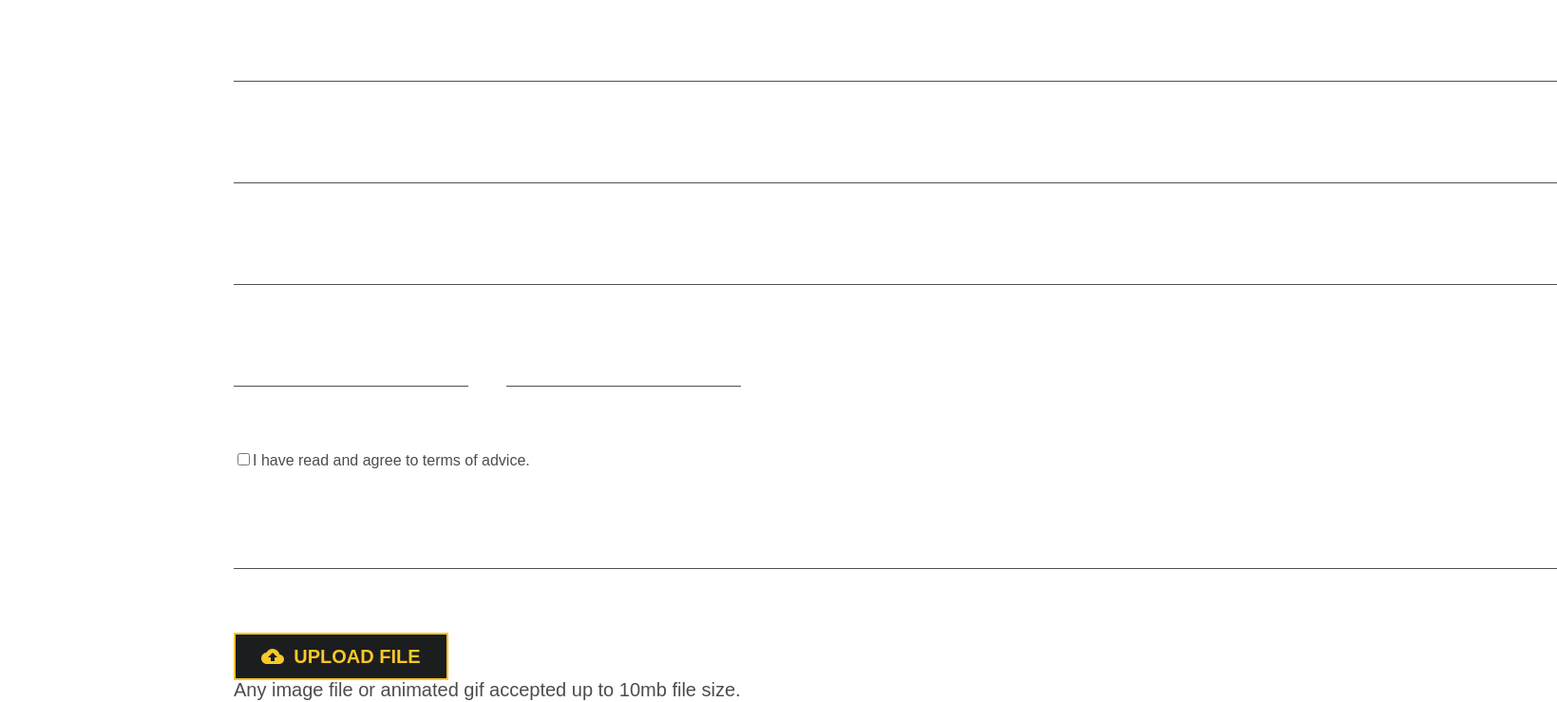
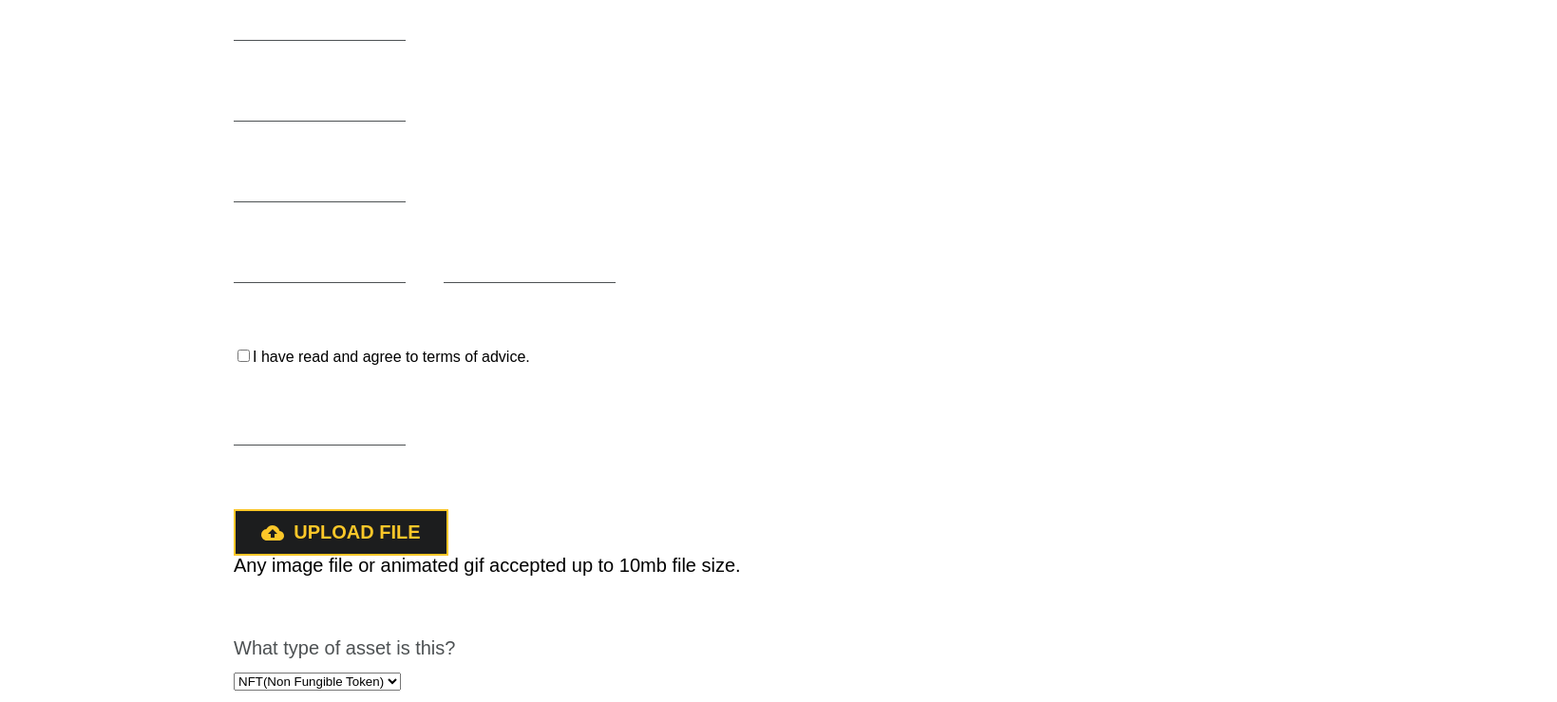
Before and after one commit to ByrMucahit/Ownable-NFT-Service, a Next.js app: page /makeNft in a window 1280 px wide. Shown: the part 360-1099 px from the top of the page at 95% size, 1639 px wide, since content can reach past the window. Built offline with nearby package versions, Linux system fonts and the light colour scheme.

Commit message:
Busigness Sign up
Header has been done
Inputs has been done
Button hasn't been done yet.
Marked Text hasn't been done yet.

```diff
--- a/components/form/businessSignUp/style.module.css
+++ b/components/form/businessSignUp/style.module.css
@@ -1,7 +1,24 @@
+.form{
+    display: block;
+    text-align: center;
 .container{
+    display: inline-block;
+    margin-left: auto;
+    margin-right: auto;
+    text-align: left;
     input[type='text']{
         outline: 0;
         border-width: 0 0 1px;
         border-color: var(--c-color-alternative);
     }
+
+    div+div{
+        padding-top:20px;
+    }
+    .headers{
+        .header{
+            font-size: 20px;
+        }
+    }
 }
+}
--- a/components/form/makeNFT/NonAccount/index.js
+++ b/components/form/makeNFT/NonAccount/index.js
@@ -68,7 +68,7 @@
                 </div>
                 {/* Type Of Transaction */}
                 <div className={styles.typeOfProcess}>
-                    <DropDownInput header='What type of asset is this?'/>
+                    <DropDownInput className={styles.dropdownSelector} header='What type of asset is this?'/>
                 </div>
                 {/* Description Input */}
                 <div className={styles.description}>
--- a/components/input/dropdown/index.js
+++ b/components/input/dropdown/index.js
@@ -1,13 +1,14 @@
 import React from "react";
 import styles from './style.module.css'
 import HeadTitle from '../../text/head-title'
+import cn from 'classnames'
 import {makeNFTOption, BUSINESS} from '../../../constant'
-function DropDownMenu({business=false, header}){
+function DropDownMenu({business=false, header, big,medium,small}){
 
     const comp = business ? BUSINESS : makeNFTOption
     return (
         <label for='subOptions'> <HeadTitle className={styles.header}>{header}</HeadTitle><br/>
-            <select id='subOptions' name='options' className={styles.options}>
+            <select id='subOptions' name='options' className={cn([styles.options,medium && styles.medium])}>
             {comp.map((options)=>{
                 return(
                 <option value={options.key} className={styles.option}>{options.title}</option>
--- a/components/input/dropdown/style.module.css
+++ b/components/input/dropdown/style.module.css
@@ -5,9 +5,15 @@
 
 .options{
     outline: 0;
-    border-width: 0 0 1px;
-    width: 1388.84px;
-    height: 36.75px;
+
+}
+
+.medium{
+    width: 549.732px;
+    height: 35.972px;
+}
+.big{
+
 }
 
 .option{
--- a/components/input/text/text.js
+++ b/components/input/text/text.js
@@ -1,31 +1,11 @@
 import React from "react";
 import styles from './text.module.css'
-
-function Small(){
-   return(
-
-            <input type='text' className={styles.smalltextInput} required></input>
+import cn from 'classnames'
 
 
-   )
-}
-
-
-function Big({...props}){
-   return(
-
-         <input type='text' className={styles.bigtextInput}  {...props} required></input>
-
-
-
-
- )
-}
-
-function Button({big=false}){
-   const Comp = big ? Big: Small
-   return(
-      <Comp/>
+function Button({medium=false, big=false, small=false,...props}){
+  return(
+      <input type='text' className={cn([medium && styles.medium, big && styles.big, styles.small ])}  {...props} required></input>
    )
 }
 
--- a/components/input/text/text.module.css
+++ b/components/input/text/text.module.css
@@ -1,11 +1,4 @@
-
-
-.smalltextInput{
-    width: 243px;
+.medium{
+    width: 549.732px;
     height: 36.75px;
 }
-
-.bigtextInput{
-    width: 1388.84px;
-    height: 36.75px;
-}
--- a/components/layout/businessSignUp/style.module.css
+++ b/components/layout/businessSignUp/style.module.css
@@ -0,0 +1,5 @@
+.container{
+   .form{
+    padding-top: 30px;
+   }
+}
--- a/styles/variable.css
+++ b/styles/variable.css
@@ -2,9 +2,9 @@
     --c-btn-background: #FCC729;
     --c-frame-background: rgb(28, 29, 30);
     --c-icon-color: #FFFFFF;
-    --c-border-color: rgb(129,130,130);
+    --c-border-color: rgb(74, 74, 74);
     --c-background-alternative-color: #FAFAFA;
     --c-color-alternative: #4D5153;
     --c-disabled-color-12: rgba(89, 88, 90, .12);
-    --c-text-color-70: rgba(0,0,0, 0.7);
+    --c-text-color-87: rgba(0,0,0, 0.87);
 }
```
Also changed, not shown: components/form/businessSignUp/index.js (+18 -2 lines), components/input/message/index.js (added, +10 -0 lines), components/input/message/style.module.css (added, +10 -0 lines), components/layout/businessSignUp/index.js (+8 -1 lines), 1 other file (tests, documents, lock files or other folders).
